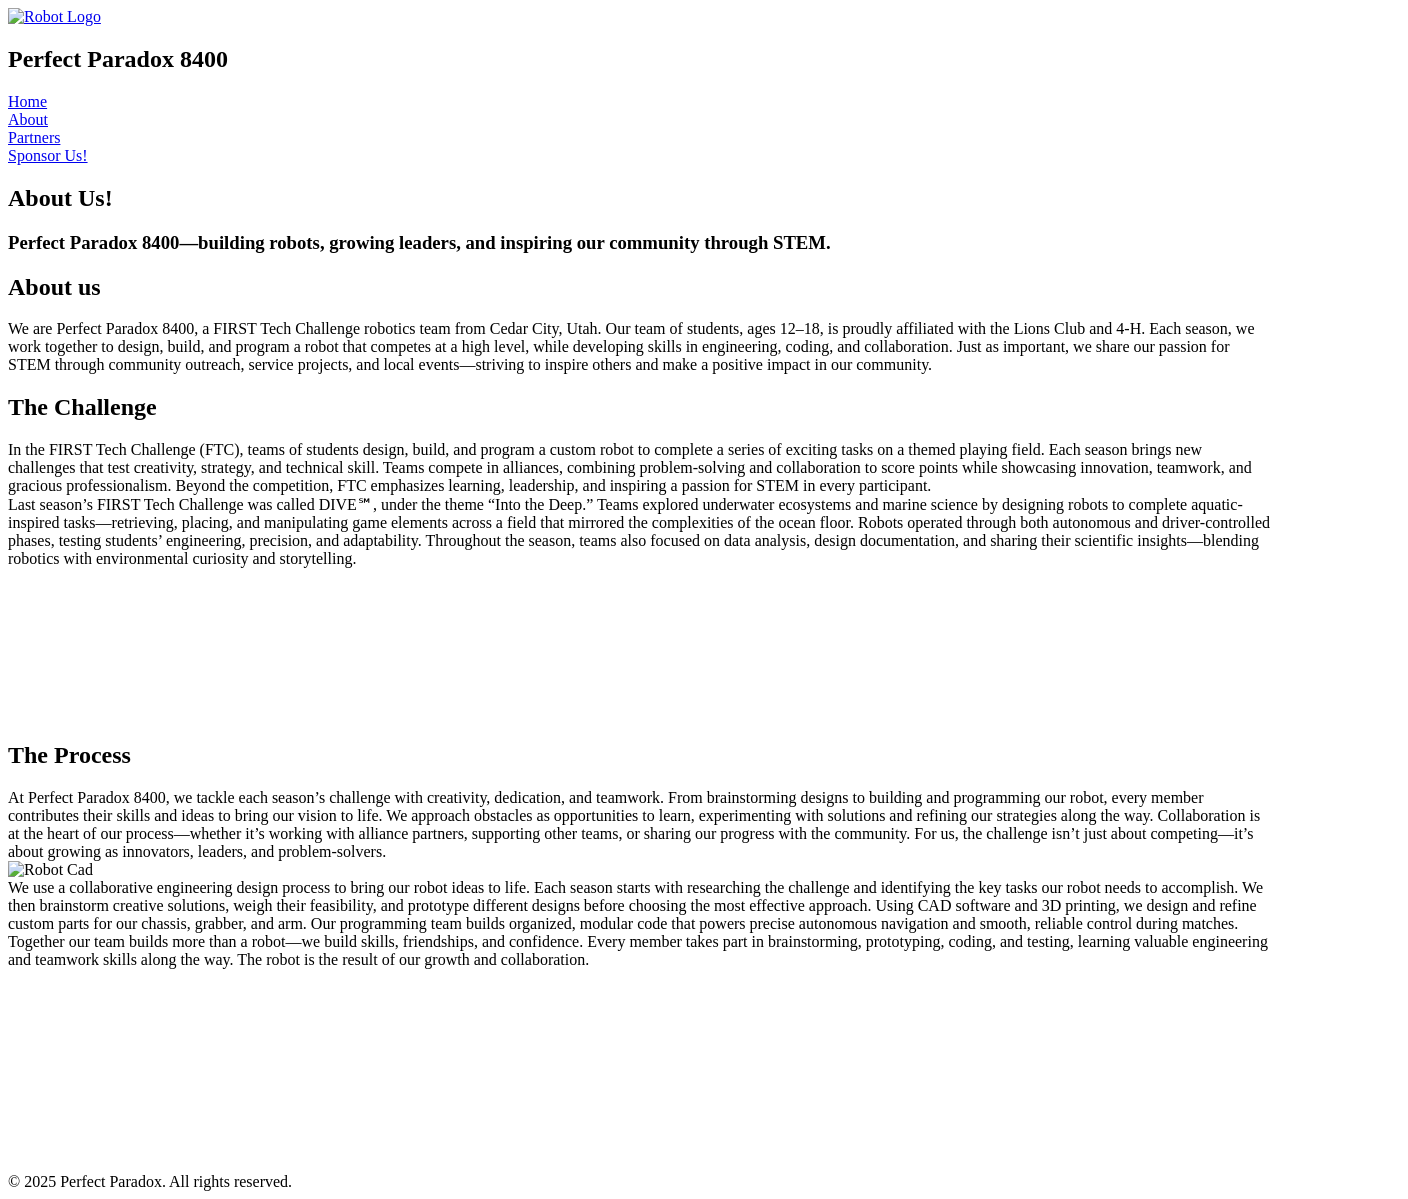
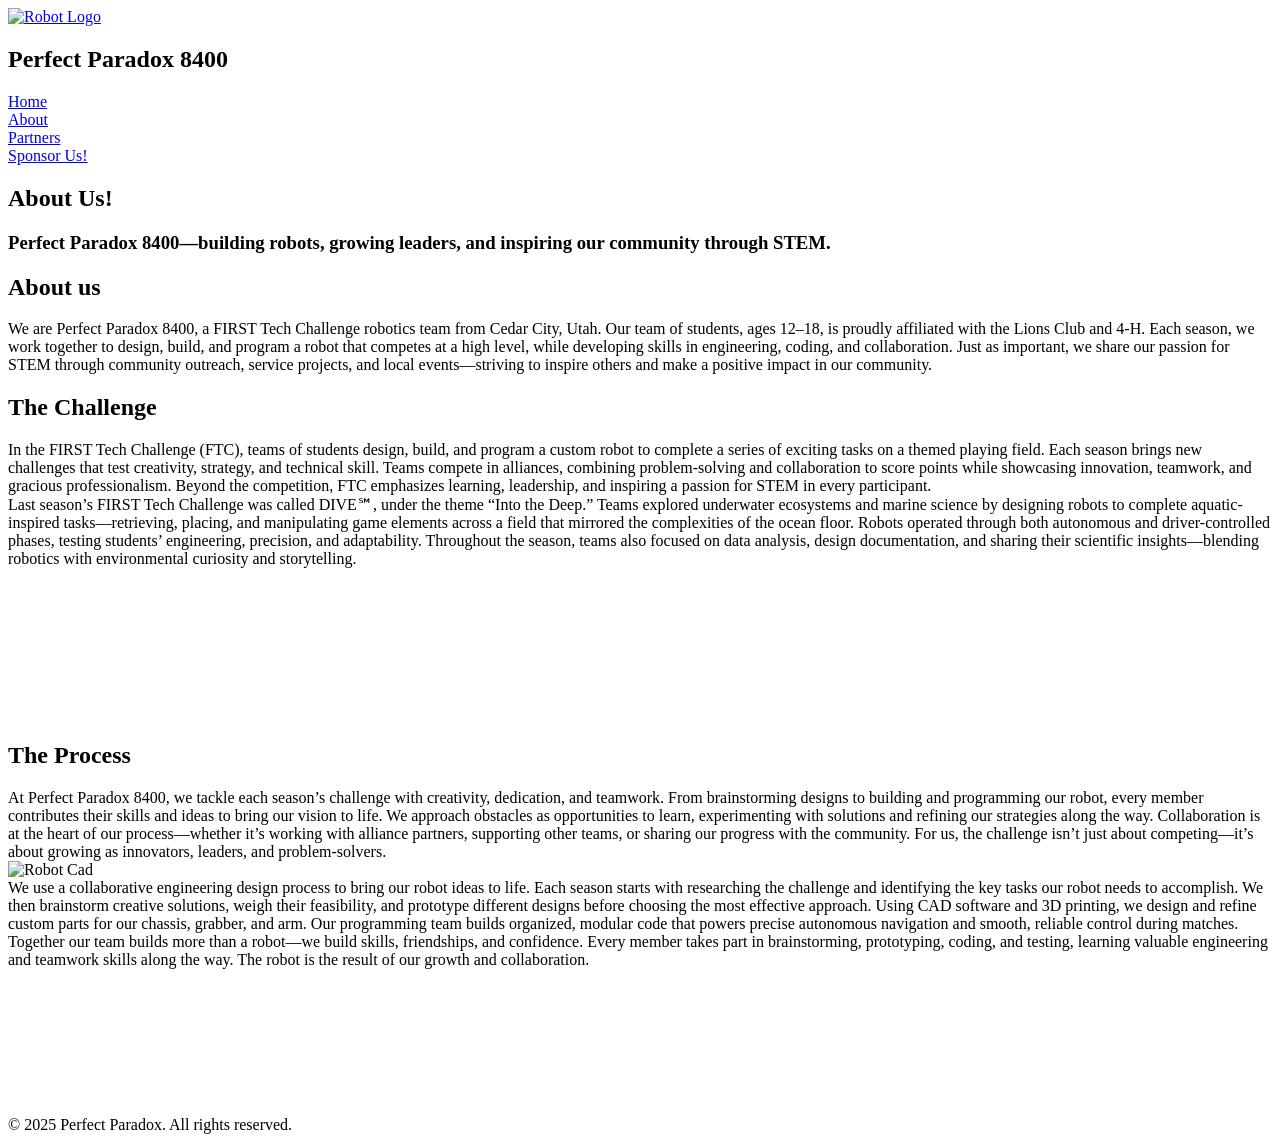

add-hambergur menu and improve moble expeirence

--- a/styles/mediaQueries.css
+++ b/styles/mediaQueries.css
@@ -1,9 +1,15 @@
+@media (width < 1400px) {
+  canvas {
+    width: 1000px;
+  }
+}
+
 @media (width < 1000px) {
   body {
     overflow-x: hidden;
   }
   nav {
-    flex-direction: column;
+    /* flex-direction: column; */
     height: fit-content;
     padding-bottom: 10px;
   }
@@ -73,5 +79,59 @@
   }
   canvas {
     display: none;
+  }
+}
+@media (max-width: 1000px) {
+  nav {
+    .phone-menu-icon {
+      display: block;
+      &:active {
+        color: blueviolet;
+      }
+    }
+    .nav-links {
+      display: none;
+      flex-direction: column;
+      position: absolute;
+      top: 0px;
+      left: 0;
+      width: 80%;
+      height: 100dvh;
+      transform: width 1s ease;
+      background-color: #4d086f;
+      padding: 1rem 0;
+      a {
+        padding: 0.5rem 1rem;
+        &:hover {
+          background-color: #5e068a;
+        }
+      }
+    }
+    .nav-links {
+      animation: slideIn 0.3s ease forwards;
+    }
+  }
+}
+
+@keyframes slideIn {
+  from {
+    transform: translateX(100%);
+  }
+  to {
+    transform: translateX(calc(100vw - 100%));
+  }
+}
+
+.nav-links.active {
+  display: flex;
+  position: fixed;
+  z-index: 1000;
+  align-items: start;
+  justify-content: start;
+  padding: 40px;
+  overflow: hidden;
+  font-size: larger;
+  a {
+    margin: 20px 0px;
   }
 }
